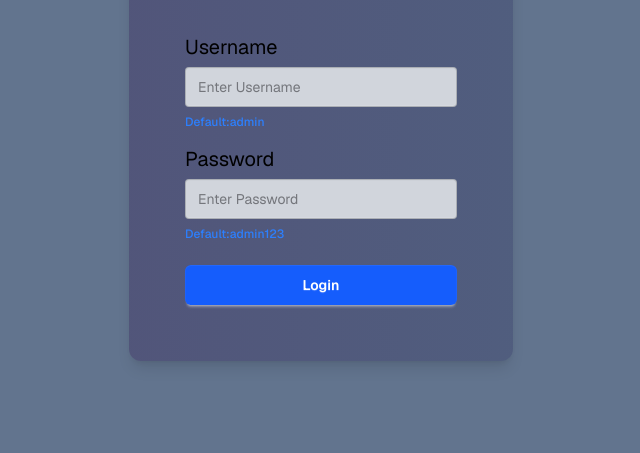
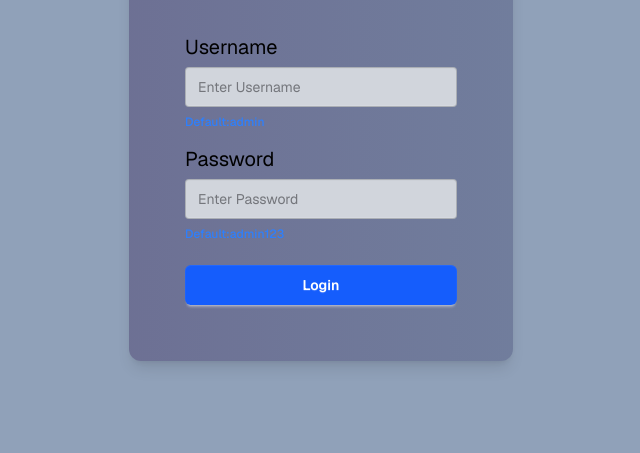
Before and after one commit to mdkamrul50/Github-Issue-Tracker-5, a plain HTML site: page index.html in a window 1280 px wide. Shown: the part 347-800 px from the top of the page, without its empty margins (319-959 px from the left). Drawn offline with nearby package versions, Linux system fonts and the light colour scheme.

Commit message:
Update README with JavaScript concepts and modify index.html background color

```diff
--- a/index.html
+++ b/index.html
@@ -24,7 +24,7 @@
       }
     </style>
   </head>
-  <body class="flex items-center h-screen bg-slate-500">
+  <body class="flex items-center h-screen bg-slate-400">
     <section class="loging-section md:w-[30%] w-[70%] mx-auto p-10 shadow-lg space-y-5 rounded-xl hover:shadow-2xl hover:bg-blue-200 transition duration-300 animated">
       <div class="flex flex-col items-center gap-2">
         <img src="./assets/github-logo.png" alt="" />
```
Also changed, not shown: 1 other file.
